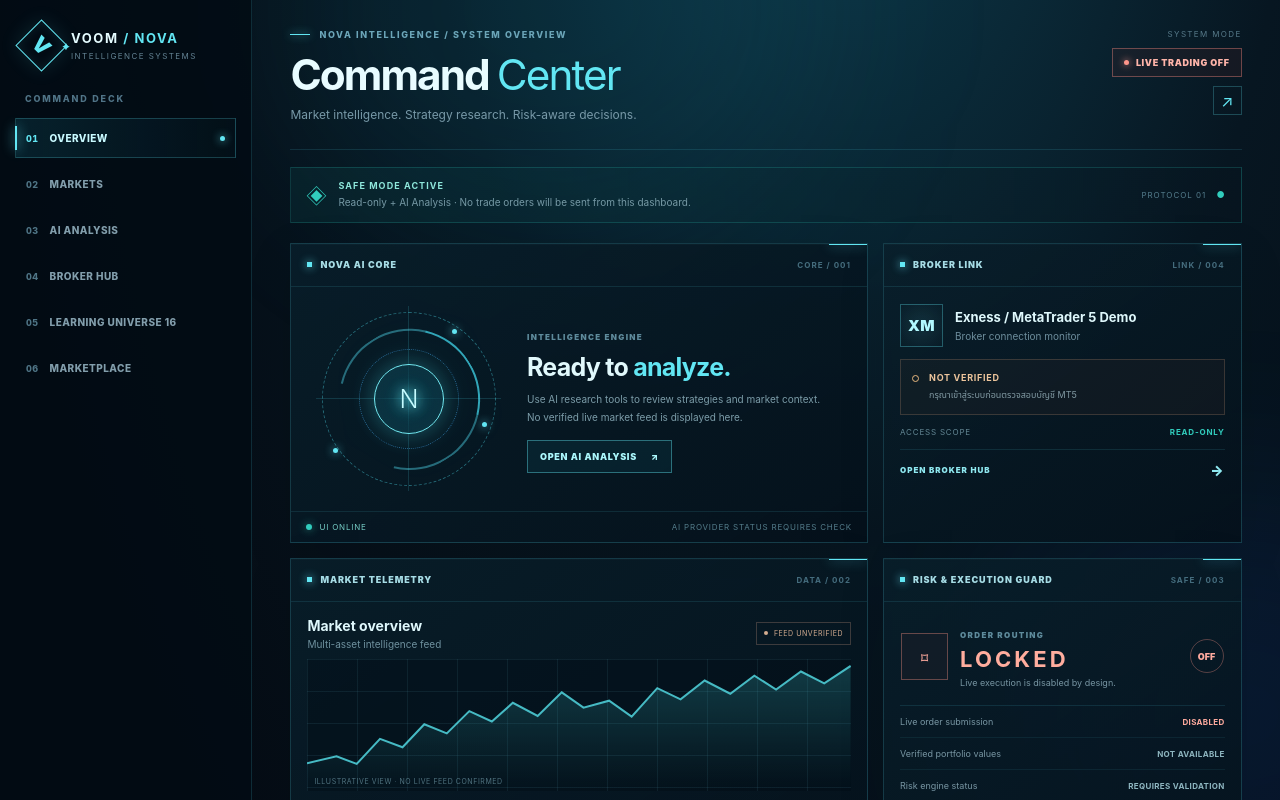
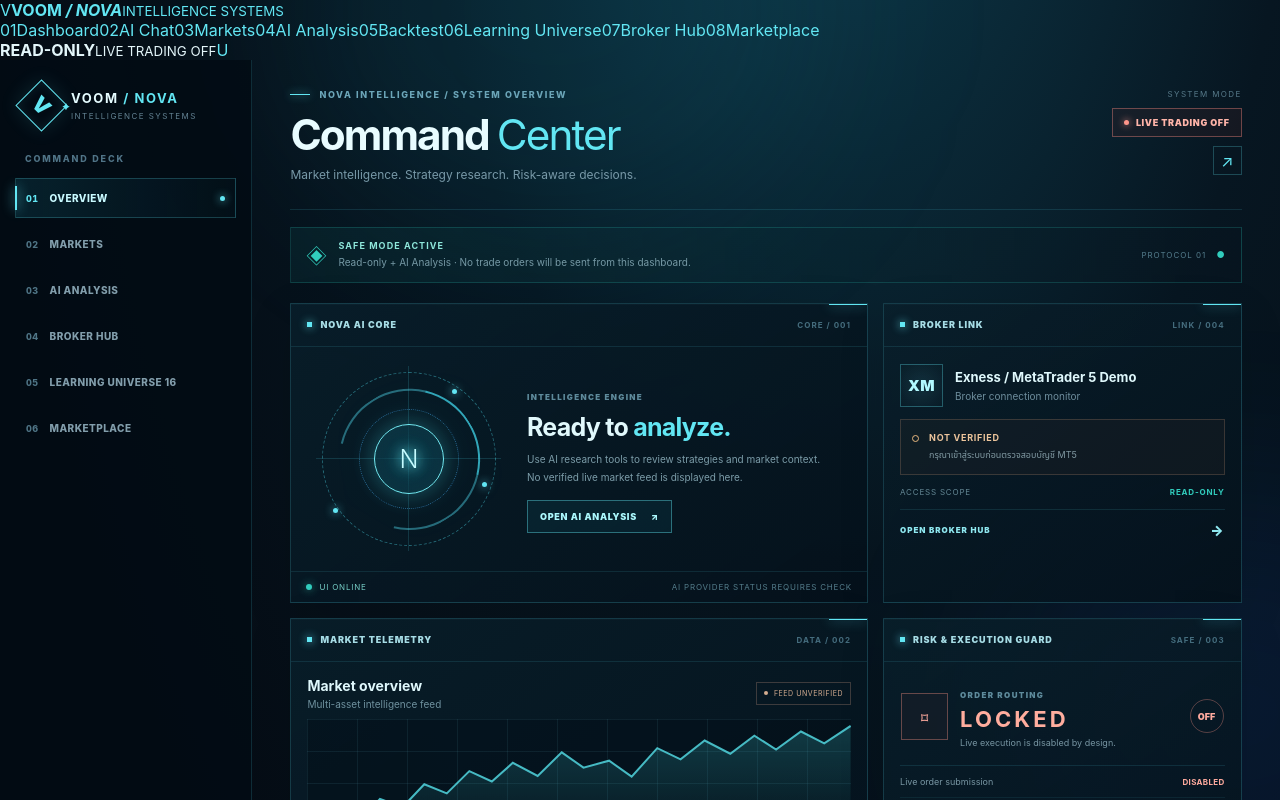
Before and after one commit to vutting895/VOOM_SYSTEM-NOVA-AI, a Next.js app in the folder frontend/: page / in a window 1280 px wide. Shown: the top 800 px of the page. Built offline with nearby package versions, Linux system fonts and the light colour scheme; no server answers.

Commit message:
feat(frontend): mount shared navigation across all routes

```diff
--- a/frontend/app/layout.jsx
+++ b/frontend/app/layout.jsx
@@ -1,4 +1,5 @@
 import "./globals.css";
+import NovaNavigation from "../components/nova-navigation";
 
 export const metadata = {
   title: "VOOM SYSTEM · NOVA",
@@ -13,7 +14,7 @@ export default function RootLayout({ children }) {
           <div className="nova-glow nova-glow-purple" />
           <div className="nova-glow nova-glow-blue" />
         </div>
-        <div className="nova-app">{children}</div>
+        <div className="nova-app"><NovaNavigation />{children}</div>
       </body>
     </html>
   );
```
